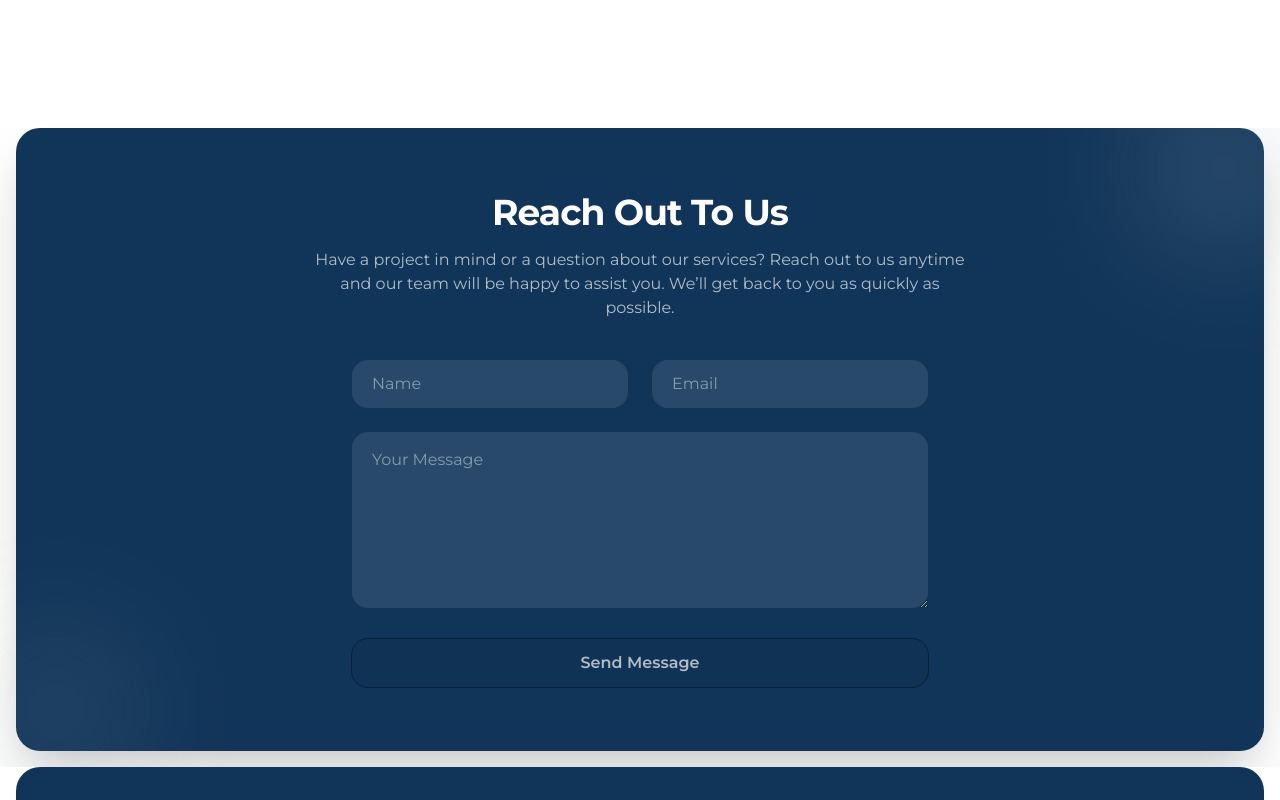
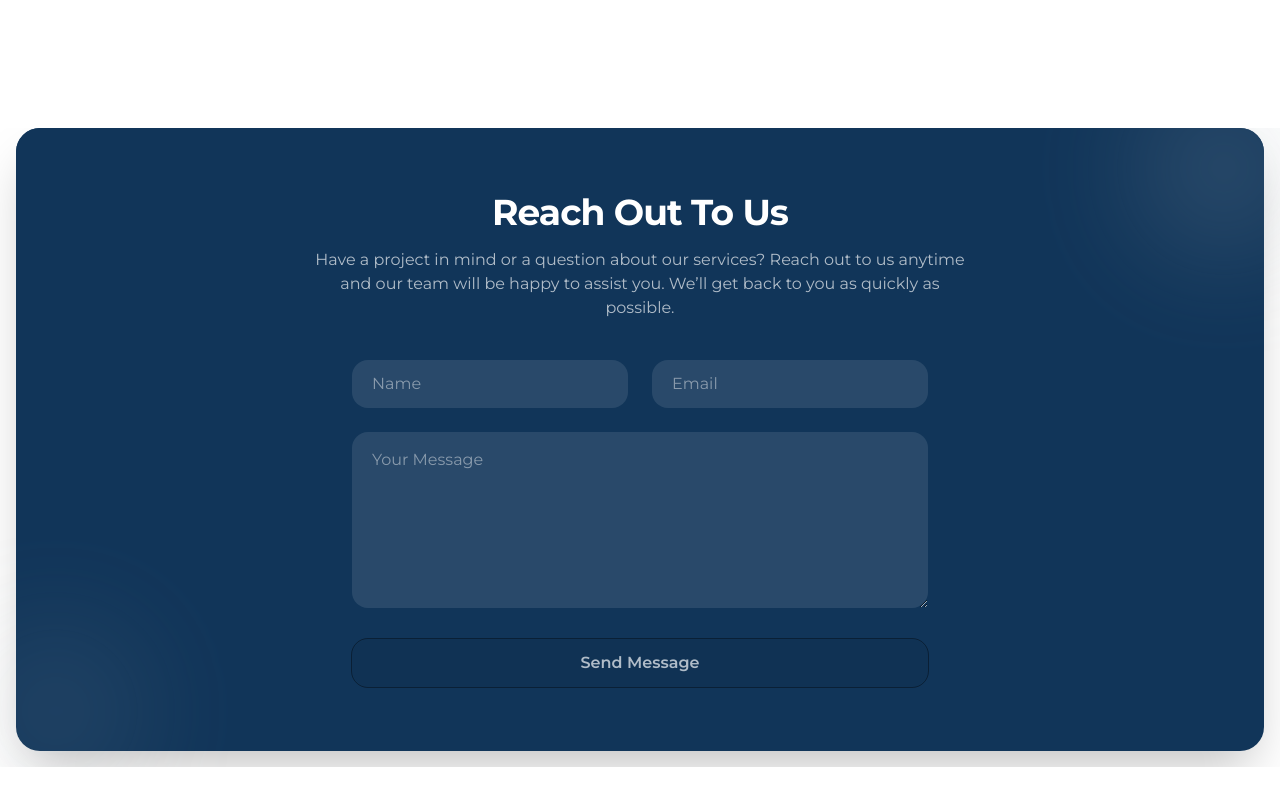
Before and after one commit to AndroSolutionsPersonal/Andro-Website, a Next.js app: page / in a window 1280 px wide. Shown: the part 5540-6340 px from the top of the page. Built offline with nearby package versions, Linux system fonts and the light colour scheme; a web font is replaced by a local one.

Commit message:
better footer reveal

```diff
--- a/pages/_app.js
+++ b/pages/_app.js
@@ -66,7 +66,7 @@ export default function App({ Component, pageProps }) {
                     </motion.div>
                 </AnimatePresence>
 
-                <Footer />
+                {/*<Footer />*/}
                 <Toaster
                     position="top-center"
                     reverseOrder={false} />
--- a/pages/index.js
+++ b/pages/index.js
@@ -3,6 +3,7 @@ import ContactSection from "@/components/ContactSection";
 import ServicesSection from "@/components/Services";
 import MissionVision from "@/components/MissionVision";
 import Head from "next/head";
+import Footer from "@/components/Footer";
 export default function Home() {
     return (
         <>
@@ -23,9 +24,14 @@ export default function Home() {
             <Hero/>
             <ServicesSection/>
             <MissionVision/>
-            <section className="px-2 pb-2 md:px-4 md:pb-4 overflow-hidden">
+            <div>
+            <section className="px-2 pb-2 md:px-4 md:pb-4 overflow-hidden relative">
                 <ContactSection/>
             </section>
+                <div className="sticky bottom-0">
+                    <Footer/>
+                </div>
+            </div>
         </>
     );
 }
```
